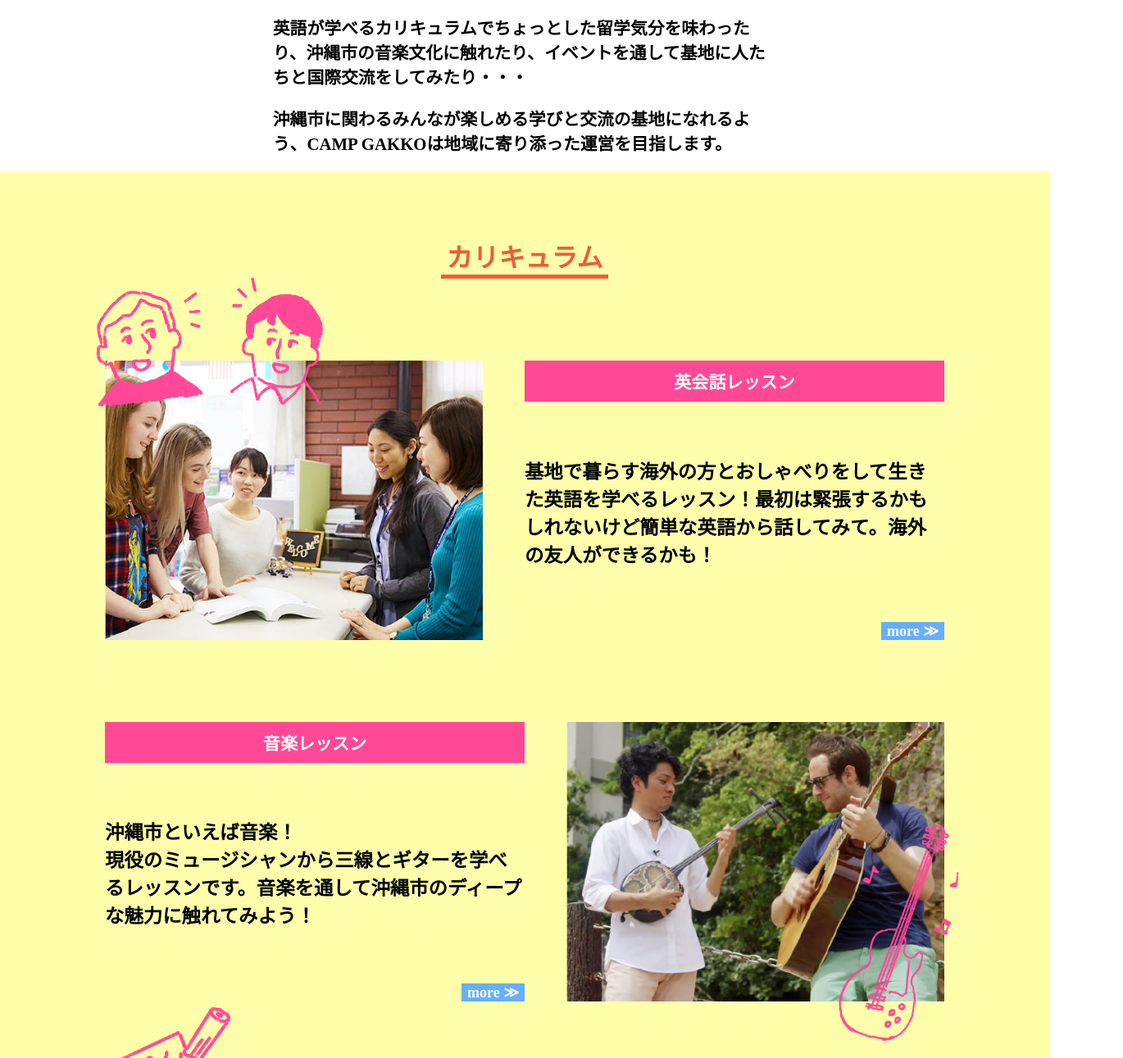
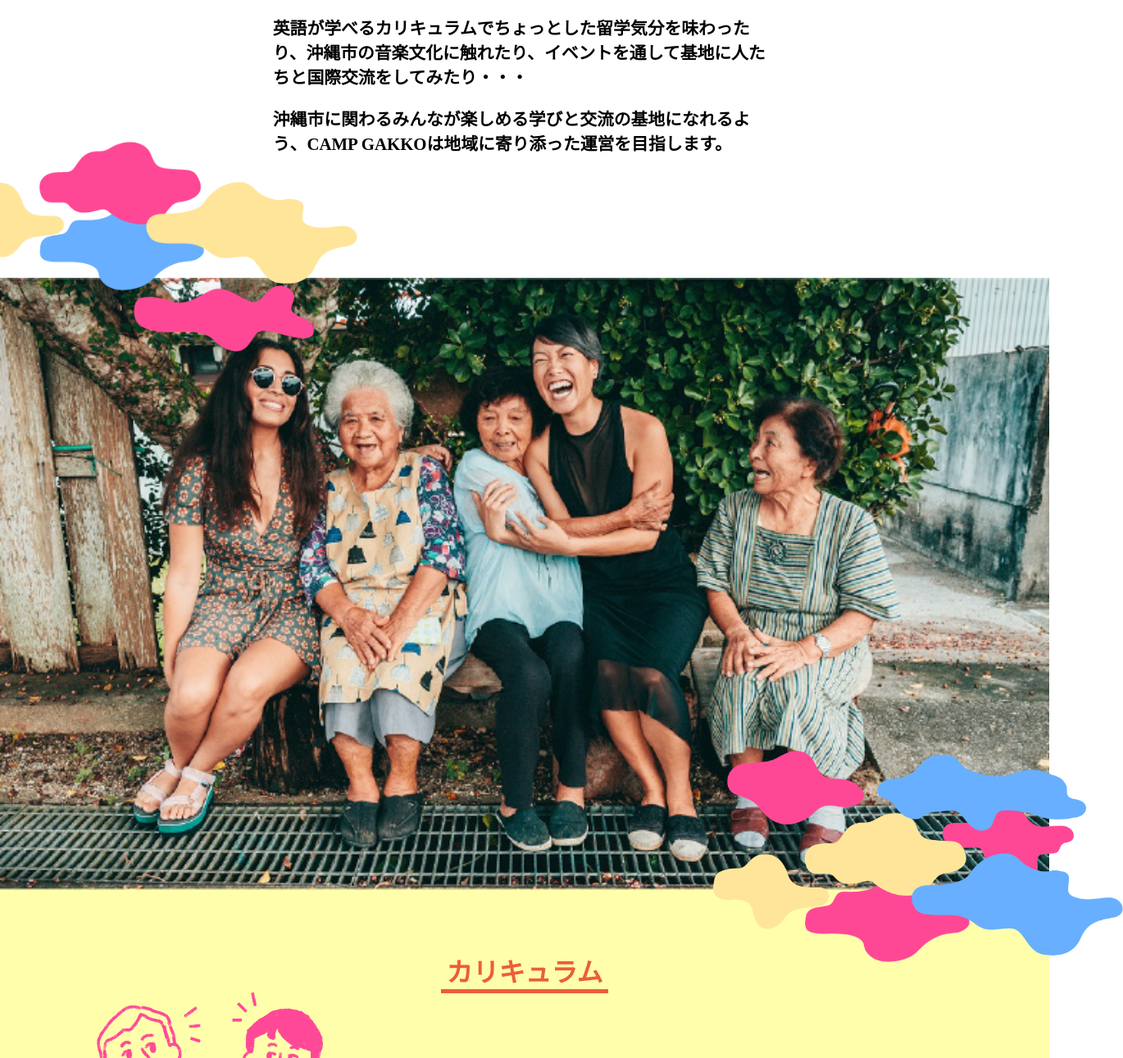
Before and after one commit to YutoGIma/SUNABACO_hackathon, a plain HTML site: page index.html in a window 1280 px wide. Shown: the part 1241-2532 px from the top of the page at 82% size, 1370 px wide, since content can reach past the window. Drawn offline with Linux system fonts and the light colour scheme.

Commit message:
add image

```diff
--- a/index.html
+++ b/index.html
@@ -50,6 +50,11 @@
             <p>英語が学べるカリキュラムでちょっとした留学気分を味わったり、沖縄市の音楽文化に触れたり、イベントを通して基地に人たちと国際交流をしてみたり・・・</p>
             <p>沖縄市に関わるみんなが楽しめる学びと交流の基地になれるよう、CAMP GAKKOは地域に寄り添った運営を目指します。</p>
         </div>
+    </div>
+    <div class="big-img">
+        <img src="main.png" alt="" class="big-main">
+        <img src="CAMPGAKKO_LPsozai_meisai1.png" alt="" class="big1">
+        <img src="CAMPGAKKO_LPsozai_meisai2.png" alt="" class="big2">
     </div>
     <div class="program" id="curriculum">
         <div class="program-box">
--- a/style.css
+++ b/style.css
@@ -71,7 +71,7 @@ img{
     width:100%;
 }
 .concept{
-    margin:0 auto;
+    margin:0 auto 150px;
 }
 .concept img{
     margin:0 auto;
@@ -92,9 +92,26 @@ img{
     margin:0 auto;
     margin-bottom:1.3rem;
 }
+.big-img{
+    position: relative;
+}
+.big-main{
+    width:100%;
+}
+.big1{
+    position:absolute;
+    top:-22%;
+    left:-5%;
+}
+.big2{
+    position:absolute;
+    bottom:-11%;
+    right:-7%;
+}
 .program{
     background-color:#FFFEAB;
     padding-bottom:50px;
+    margin-top:-10px;
 }
 .program-box{
     padding-top:80px;
```
Also changed, not shown: CAMPGAKKO_LPsozai_meisai1.png (added), CAMPGAKKO_LPsozai_meisai2.png (added), main.png (added).
